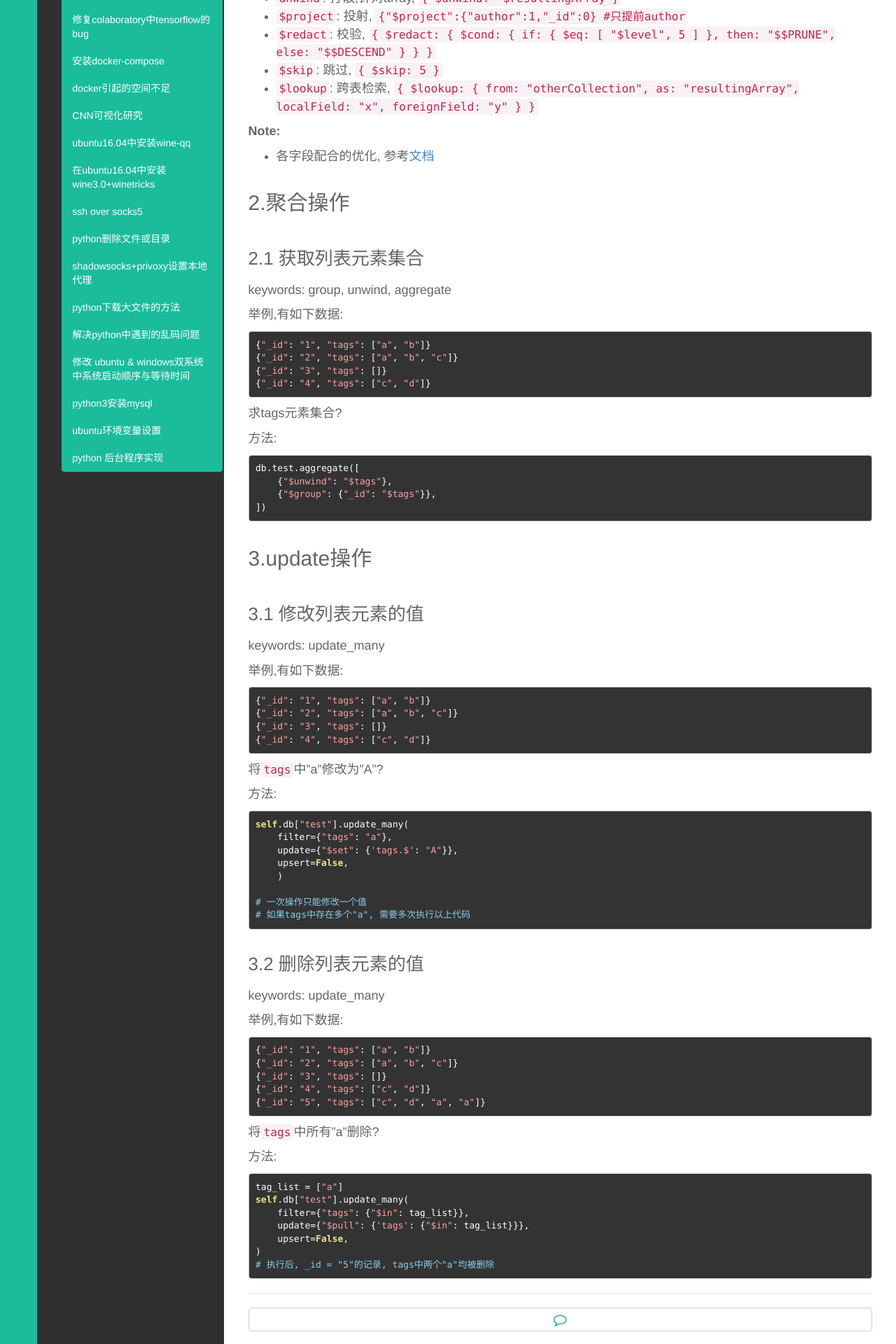
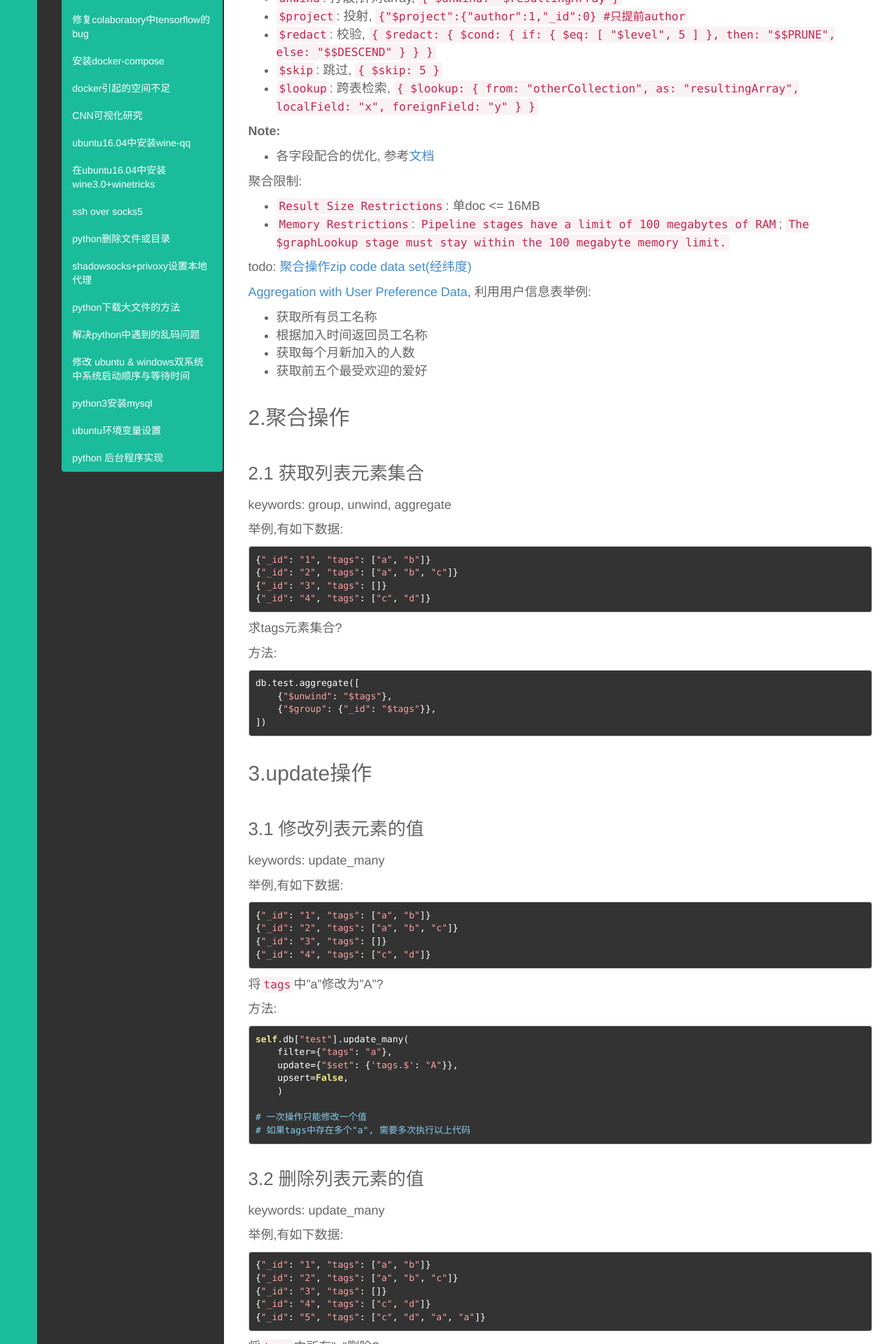
Before and after one commit to fengrk/frkhit.github.io, a Jekyll site: the page built from _posts/blog/2019-03-18-mongo_note.md, in a window 1280 px wide. Shown: the part 834-2754 px from the top of the page at 70% size. Built offline with Jekyll 4.4.1, drawn with Linux system fonts in a browser that asks for light colours; Markdown is read by kramdown in place of the engine named in the settings.

Commit message:
Update 2019-03-18-mongo_note.md

```diff
--- a/_posts/blog/2019-03-18-mongo_note.md
+++ b/_posts/blog/2019-03-18-mongo_note.md
@@ -42,6 +42,18 @@ description:
 
 **Note:**
 - 各字段配合的优化, 参考[文档](https://docs.mongodb.com/manual/core/aggregation-pipeline-optimization/)
+
+聚合限制:
+- `Result Size Restrictions`: 单doc <= 16MB
+- `Memory Restrictions`: `Pipeline stages have a limit of 100 megabytes of RAM`; `The $graphLookup stage must stay within the 100 megabyte memory limit.`
+
+todo: [聚合操作zip code data set(经纬度)](https://docs.mongodb.com/manual/tutorial/aggregation-zip-code-data-set/)
+
+[Aggregation with User Preference Data](https://docs.mongodb.com/manual/tutorial/aggregation-with-user-preference-data/), 利用用户信息表举例:
+- 获取所有员工名称
+- 根据加入时间返回员工名称
+- 获取每个月新加入的人数
+- 获取前五个最受欢迎的爱好
 
 
 ## 2.聚合操作
```
